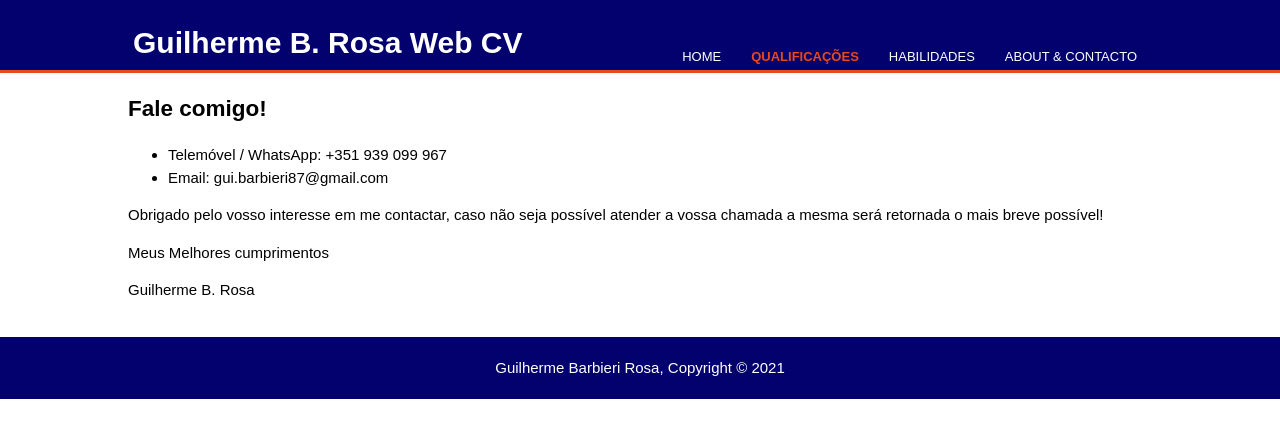
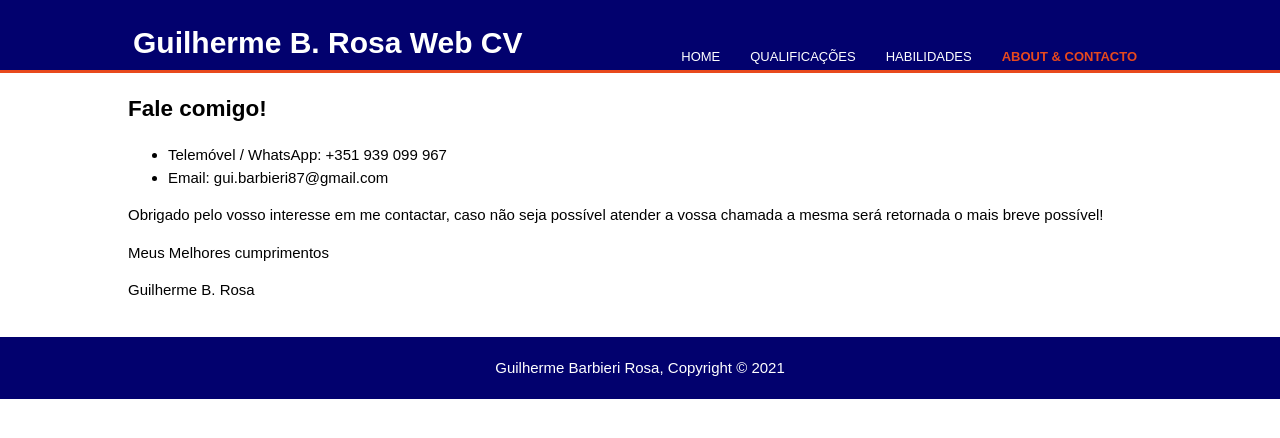
Before and after one commit to BarbieriGui/Web-CV, a plain HTML site: page about.html in a window 1280 px wide. Drawn offline with Linux system fonts and the light colour scheme.

Commit message:
Rename on .css file + fix on about.html

```diff
--- a/about.html
+++ b/about.html
@@ -7,7 +7,7 @@
         <meta name="description" content="Guilherme Barbieri Rosa - Web CV">
         <meta name="author" content="Guilherme Barbieri Rosa">
         <title>Web CV | Guilherme Barbieri Rosa</title>
-        <link rel="stylesheet" href="index.css">
+        <link rel="stylesheet" href="style.css">
     </head>
 
     <body>
@@ -19,9 +19,9 @@
                 <nav>
                     <ul>
                         <li><a href="index.html">Home</a></li>
-                        <li class="current"><a href="qualificacoes.html">Qualificações</a></li>
+                        <li><a href="qualificacoes.html">Qualificações</a></li>
                         <li><a href="habilidades.html">Habilidades</a></li>
-                        <li><a href="about.html">About & Contacto</a></li>
+                        <li class="current"><a href="about.html">About & Contacto</a></li>
                     </ul>
                 </nav>
             </div>
```
Also changed, not shown: habilidades.html (+1 -1 lines), index.html (+1 -1 lines), qualificacoes.html (+1 -1 lines), style.css (renamed from index.css).
